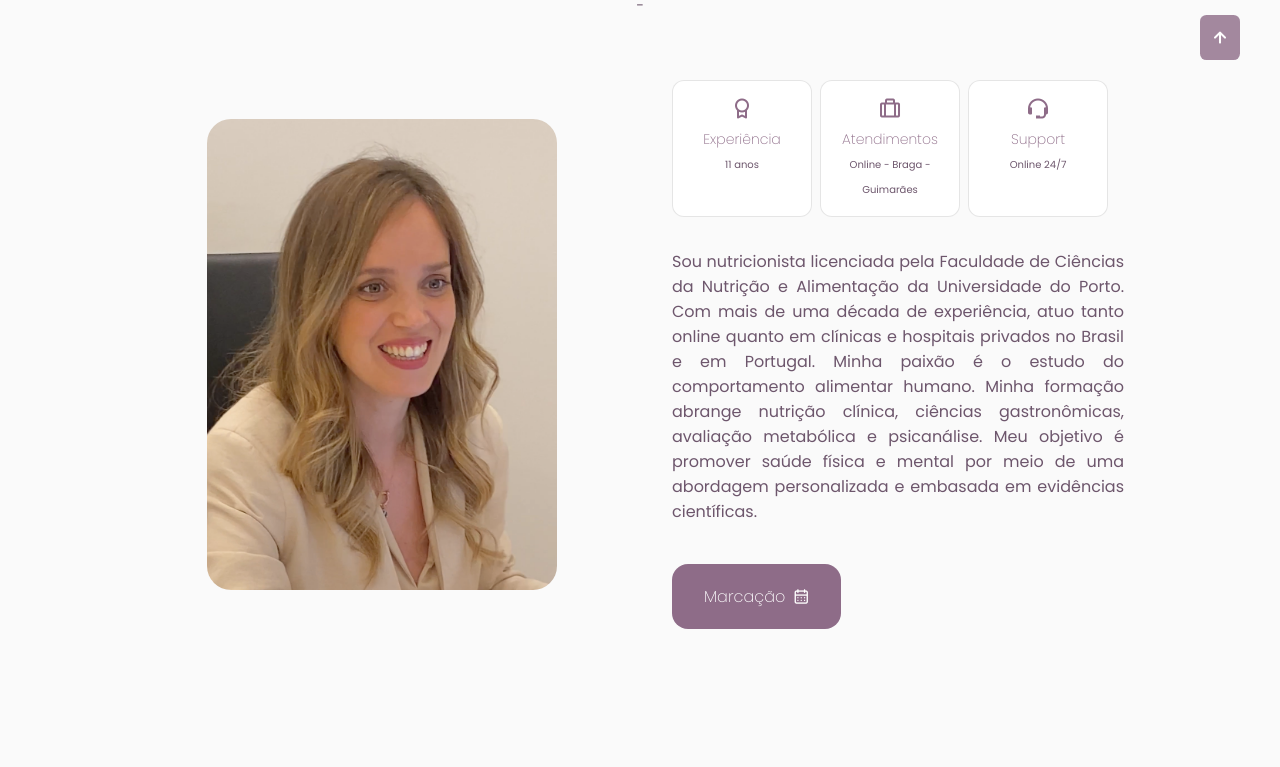
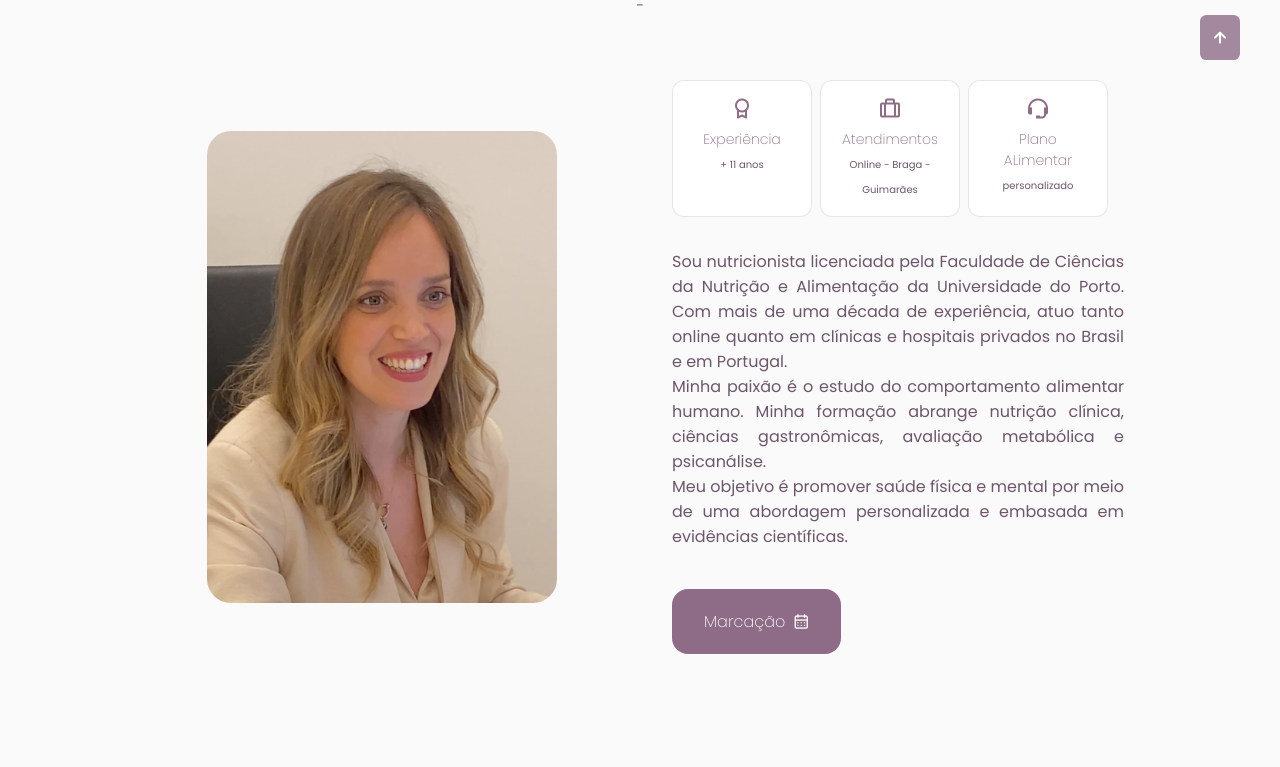
Before and after one commit to fabio-trajano/nutri-webpage, a React (Create React App) app: page / in a window 1280 px wide. Shown: the part 900-1667 px from the top of the page. Built offline with nearby package versions, Linux system fonts and the light colour scheme.

Commit message:
about section

```diff
--- a/src/components/about/About.jsx
+++ b/src/components/about/About.jsx
@@ -16,7 +16,7 @@ const About = () => {
           <Info />
 
           <p className="about__description">
-          Sou nutricionista licenciada pela Faculdade de Ciências da Nutrição e Alimentação da Universidade do Porto. Com mais de uma década de experiência, atuo tanto online quanto em clínicas e hospitais privados no Brasil e em Portugal. Minha paixão é o estudo do comportamento alimentar humano. Minha formação abrange nutrição clínica, ciências gastronômicas, avaliação metabólica e psicanálise. Meu objetivo é promover saúde física e mental por meio de uma abordagem personalizada e embasada em evidências científicas.
+          Sou nutricionista licenciada pela Faculdade de Ciências da Nutrição e Alimentação da Universidade do Porto. Com mais de uma década de experiência, atuo tanto online quanto em clínicas e hospitais privados no Brasil e em Portugal.<br></br>Minha paixão é o estudo do comportamento alimentar humano. Minha formação abrange nutrição clínica, ciências gastronômicas, avaliação metabólica e psicanálise.<br></br>Meu objetivo é promover saúde física e mental por meio de uma abordagem personalizada e embasada em evidências científicas.
           {/* Olá, sou nutricionista licenciada pela Faculdade de Ciências da Nutrição e Alimentação da Universidade do Porto.Realizei meu estágio curricular no Hospital Universitário Onofre Lopes, Brasil. Desde 2012, exerço atendimentos de nutrição clínica online e em clínicas e hospitais privados no Brasil e em Portugal. <br /><br />
           {/* Ao longo da minha trajetória, especializei-me em diferentes áreas, incluindo um mestrado em Ciências Gastronómicas, uma pós-graduação em avaliação metabólica e nutricional, e uma pós-graduação em psicanálise. Ao longo dos anos tenho descoberto que o estudo do comportamento alimentar humano é a minha grande paixão de estudo. <br /><br /> */}
           {/* O meu objetivo é ajudar as pessoas a atingirem seus objetivos de saúde e bem-estar, físico e psíquico, por meio de uma abordagem personalizada e baseada em evidências científicas. */}
--- a/src/components/about/Info.jsx
+++ b/src/components/about/Info.jsx
@@ -7,7 +7,7 @@ const Info = () => {
         <i class="bx bx-award about__icon"></i>
 
         <h3 className="about__title">Experiência</h3>
-        <span className="about__subtitle">11 anos</span>
+        <span className="about__subtitle">+ 11 anos</span>
       </div>
 
       <div className="about__box">
@@ -20,8 +20,8 @@ const Info = () => {
       <div className="about__box">
         <i class="bx bx-support about__icon"></i>
 
-        <h3 className="about__title">Support</h3>
-        <span className="about__subtitle">Online 24/7</span>
+        <h3 className="about__title">Plano ALimentar</h3>
+        <span className="about__subtitle">personalizado</span>
       </div>
     </div>
   );
--- a/src/components/skills/Psicanalise.jsx
+++ b/src/components/skills/Psicanalise.jsx
@@ -49,7 +49,7 @@ const Psicanalise = () => {
             <i class="bx bx-badge-check"></i>
 
             <div>
-              <h3 className="skills__name">Disturbios alimentares</h3>
+              <h3 className="skills__name">Distúrbios alimentares</h3>
               <span className="skills__level"></span>
             </div>
           </div>
```
